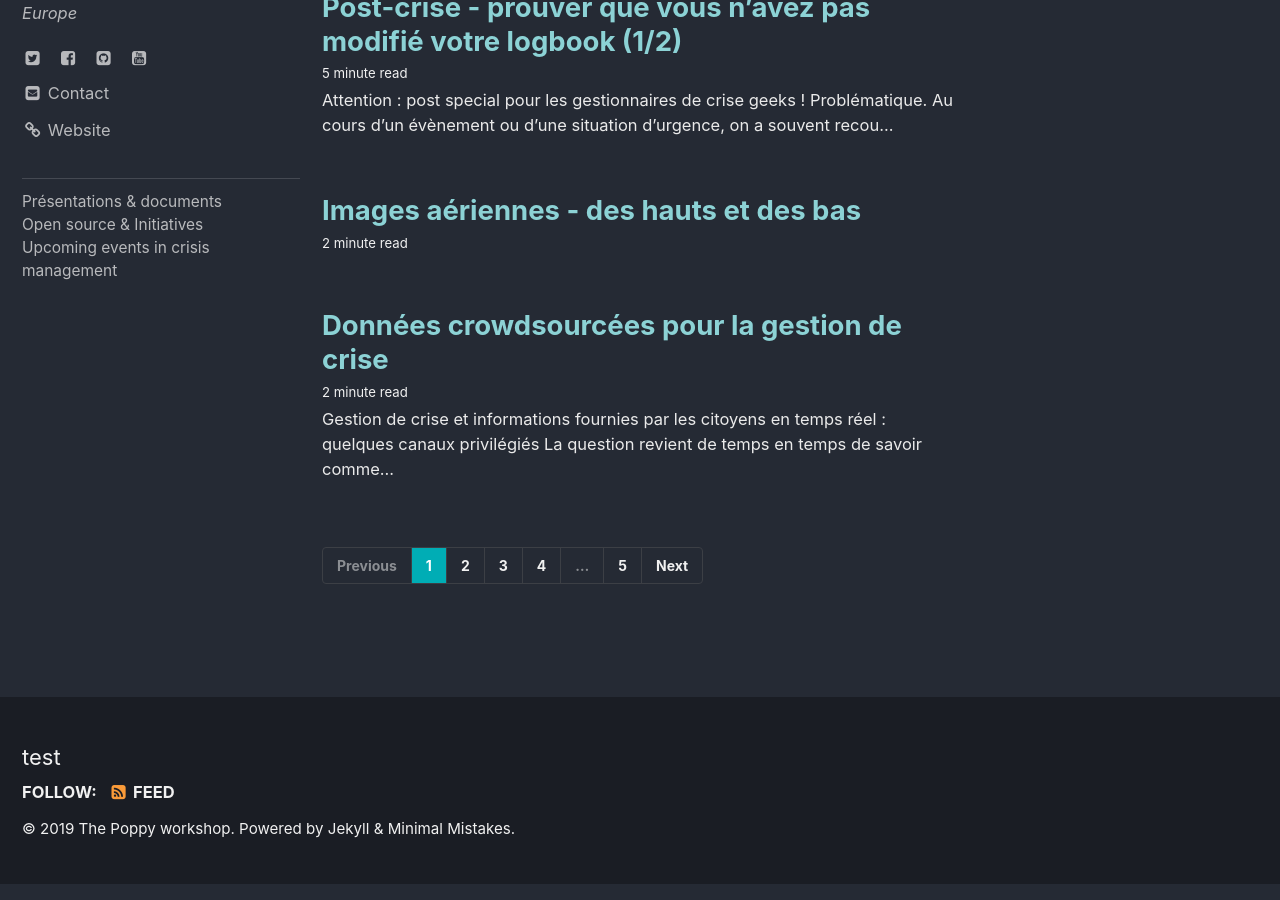
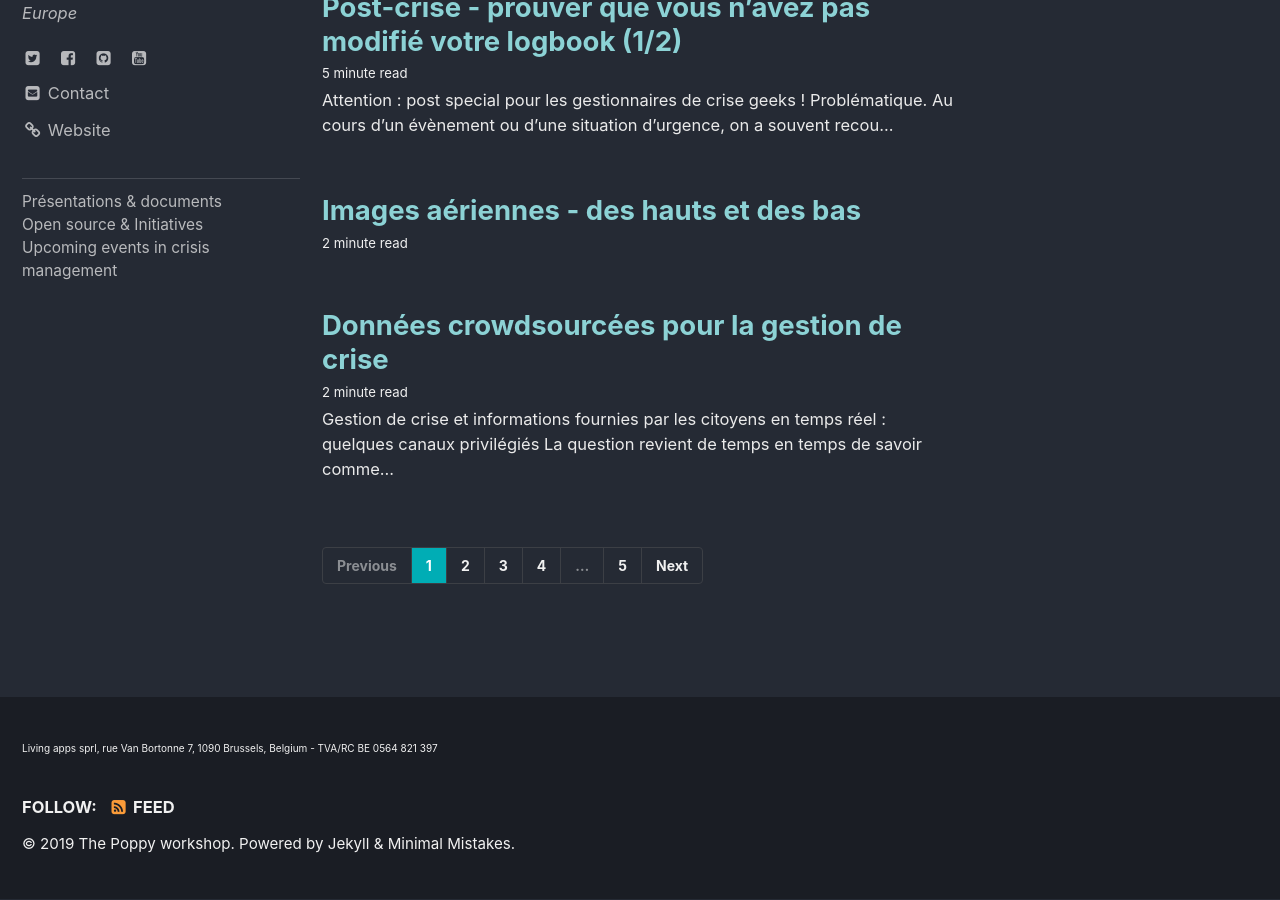
Before and after one commit to ccloquet/ccloquet.github.io, a Jekyll site: the page built from index.html, in a window 1280 px wide and 900 px high, scrolled down 611 px. Built offline with Jekyll 4.4.1, drawn with Linux system fonts in a browser that asks for light colours; cached includes are drawn as plain includes; the list of posts is cut into pages by our own code.

Commit message:
Update custom.html

```diff
--- a/_includes/footer/custom.html
+++ b/_includes/footer/custom.html
@@ -1,3 +1,3 @@
 <!-- start custom footer snippets -->
-test
+<div style="font-size:x-small">Living apps sprl, rue Van Bortonne 7, 1090 Brussels, Belgium - TVA/RC BE 0564 821 397</div><br>
 <!-- end custom footer snippets -->
```
